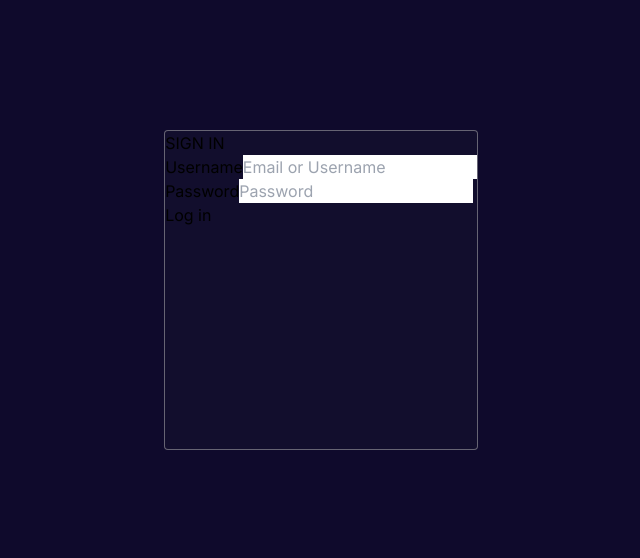
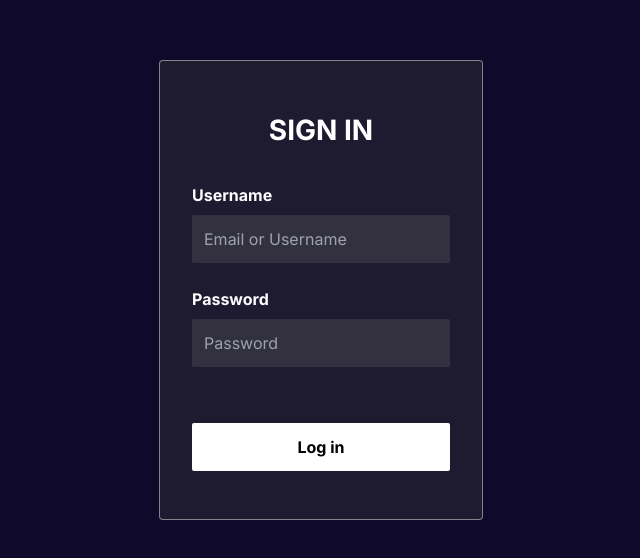
Before and after one commit to emdevelopa/HNGTask1, a Next.js app in the folder task3/imapeapp/: page /components/login in a window 1280 px wide. Shown: the part 110-668 px from the top of the page, without its empty margins (319-959 px from the left). Built offline with nearby package versions, Linux system fonts and the light colour scheme.

Commit message:
Login page

```diff
--- a/task3/imapeapp/src/app/components/login/page.jsx
+++ b/task3/imapeapp/src/app/components/login/page.jsx
@@ -3,23 +3,26 @@ export default function Login() {
   return (
     <>
       <main className="flex items-center justify-center h-screen bg-[#0f0a2c] bg-blend-saturation">
-        <div className="h-[20em] bg-[#3d3d3d17] rounded border border-[#b5b5b584]">
-          <h1> SIGN IN</h1>
-          <form>
-            <div>
-              <label>Username</label>
-              <input type='text' placeholder="Email or Username" />
-            </div>
-            <div>
-              <label>Password</label>
-              <input type='text' placeholder="Password" />
-            </div>
-            <div>
-              <input type='submit' value='Log in' />
-            </div>
-          </form>
+        <div className="bg-[#3d3d3d59] rounded border border-[#b5b5b5ac] text-[#fff] px-8 py-12">
+          <div className="">
+            <h1 className="text-center font-bold text-[28px] mb-8"> SIGN IN</h1>
+            <form className="flex flex-col gap-6">
+              <div className="flex flex-col gap-2">
+                <label className="font-bold">Username</label>
+                <input type='text' className="bg-[#56565660] outline-none rounded-[2px] p-3" placeholder="Email or Username" />
+              </div>
+              <div className="flex flex-col gap-2">
+                <label className="font-bold">Password</label>
+                <input type='text' className="bg-[#56565660] outline-none rounded-[2px] p-3" placeholder="Password" />
+              </div>
+              <div className="mt-8">
+                <input type='submit' className="bg-[#ffffff] w-full outline-none rounded-[2px] p-3 text-black font-bold" value='Log in' />
+              </div>
+            </form>
+          </div>
         </div>
       </main>
+
     </>
   )
 }
```
